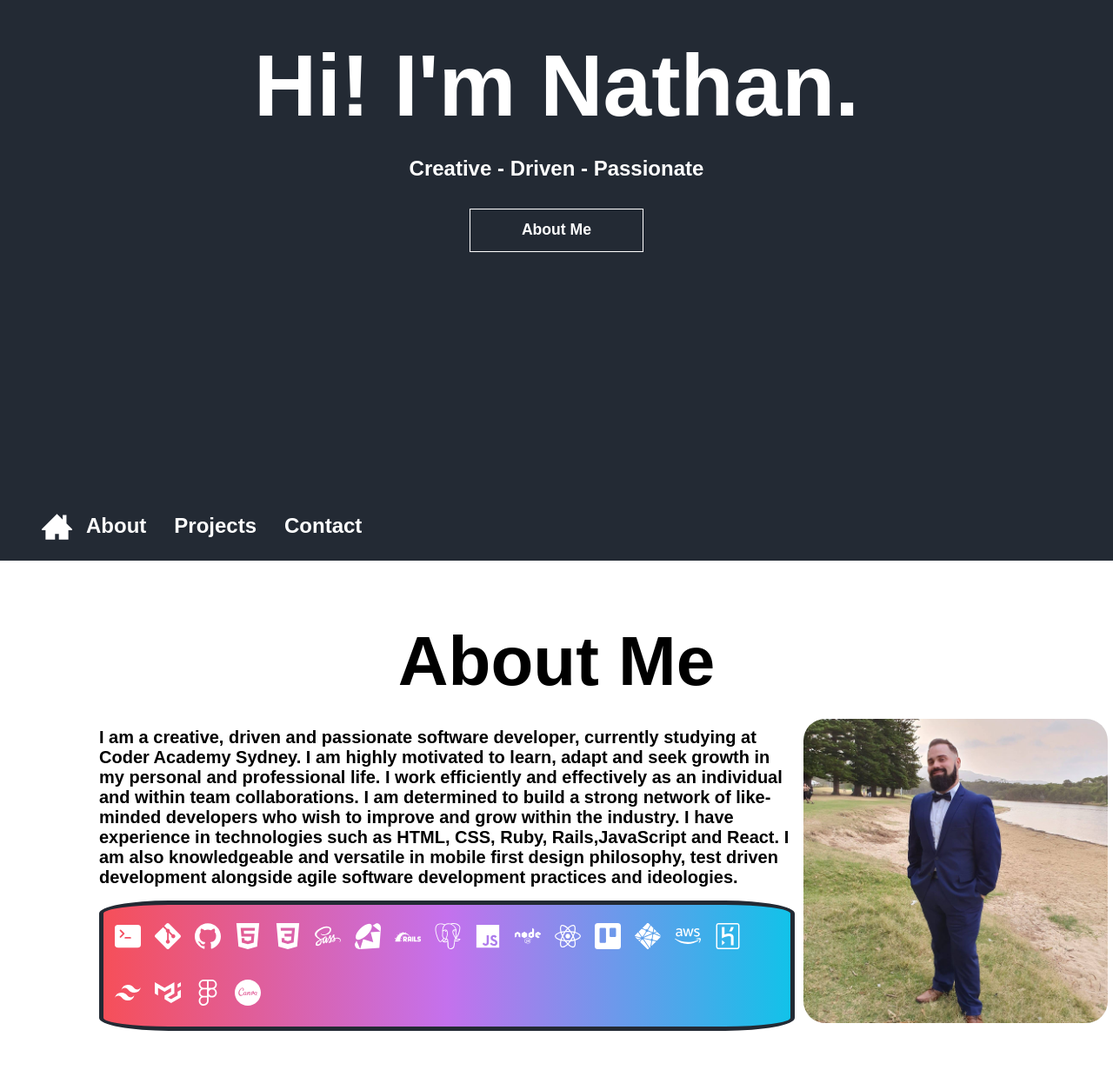
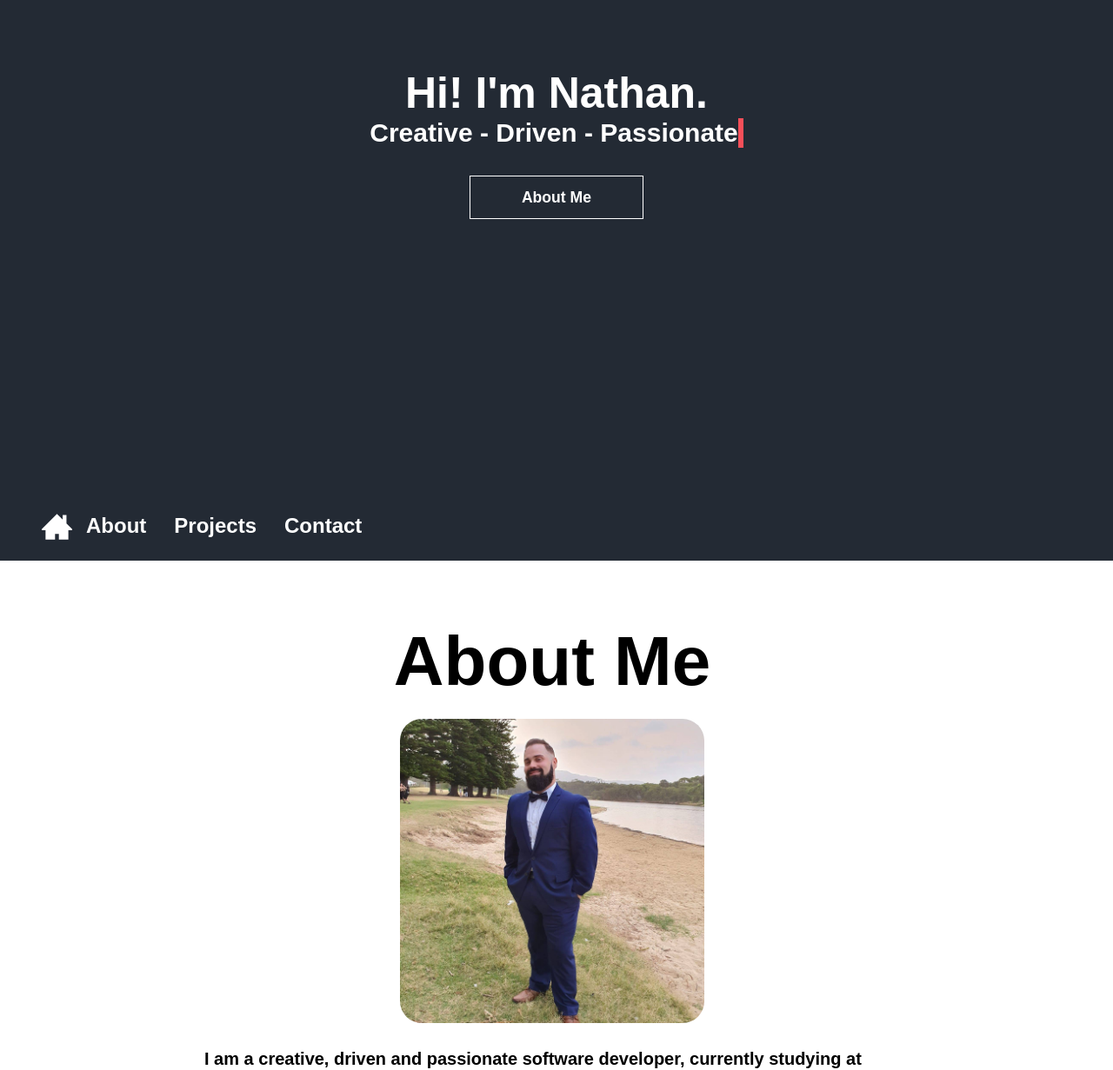
Before and after one commit to NJBLAGA/Portfolio-V2, a React (Create React App) app: page / in a window 1280 px wide. Shown: the part 235-1466 px from the top of the page at 87% size. Built offline with nearby package versions, Linux system fonts and the light colour scheme.

Commit message:
Added Projects Content

```diff
--- a/src/components/About/index.js
+++ b/src/components/About/index.js
@@ -8,37 +8,33 @@ import {
   BioOne,
   Skills,
   Skill,
-  AboutRightSide,
   AboutImage,
 } from "../styled-components/About";
 
 const AboutMe = ({ id, title, img, alt, skills, bioOne }) => {
   return (
-    <>
+    <React.Fragment>
       <AboutContainer id={id}>
         <AboutWrapper>
-          <Title>{title}</Title>
           <AboutSubSection>
             <AboutLeftSide>
+              <Title>{title}</Title>
+              <AboutImage src={img} alt={alt} />
               <BioOne>{bioOne}</BioOne>
               <Skills>
                 {skills.map(function (SkillIcons) {
                   return (
-                    <Skill>
-                      <SkillIcons size={30} key={id} />
+                    <Skill key={SkillIcons.toString()}>
+                      <SkillIcons size={40} />
                     </Skill>
                   );
                 })}
               </Skills>
             </AboutLeftSide>
-
-            <AboutRightSide>
-              <AboutImage src={img} alt={alt} />
-            </AboutRightSide>
           </AboutSubSection>
         </AboutWrapper>
       </AboutContainer>
-    </>
+    </React.Fragment>
   );
 };
 
--- a/src/components/NavBar/index.js
+++ b/src/components/NavBar/index.js
@@ -28,7 +28,7 @@ const NavBar = ({ toggle }) => {
                 duration={1500}
                 spy={true}
                 exact="true"
-                offset={-80}
+                offset={-10}
               >
                 About
               </NavLinks>
--- a/src/components/styled-components/About.js
+++ b/src/components/styled-components/About.js
@@ -27,17 +27,21 @@ export const AboutWrapper = styled.div`
 `;
 
 export const Title = styled.h1`
+  justify-self: center;
   font-size: 80px;
   font-weight: 800;
   color: black;
   align-self: center;
+
   margin-bottom: 20px;
   @media screen and (max-width: 480px) {
     font-size: 32px;
+    margin-top: 40px;
   }
 
   @media screen and (max-width: 768px) {
     align-self: left;
+    margin-top: px;
   }
 `;
 
@@ -65,42 +69,43 @@ export const AboutLeftSide = styled.div`
 
 export const BioOne = styled.p`
   margin-top: 10px;
-  margin-bottom: 10px;
+  margin-bottom: 20px;
   width: 800px;
   font-size: 20px;
 
   @media screen and (max-width: 768px) {
     width: 100%;
     font-size: 15px;
+    text-align: left;
   }
 `;
 
 export const Skills = styled.div`
-  height: 150px;
+  height: 90%;
+  width: 100%;
   align-items: center;
   width: 800px;
   display: flex;
   flex-wrap: wrap;
-  padding: 5px;
   margin-top: 5px;
   margin-left: 0;
   background: linear-gradient(to right, #f64f59, #c471ed, #12c2e9);
   border: 5px solid #232a34;
-  border-radius: 10%;
+  border-radius: 0%;
   @media screen and (max-width: 768px) {
     display: flex;
     flex-direction: row;
     height: 90%;
     width: 100%;
-    margin: 10px;
+    margin-top: 10px;
     border: 2px solid #232a34;
-    border-radius: 5%;
-    padding: 4px;
+    border-radius: 0%;
+    padding: 10px;
   }
 `;
 
 export const Skill = styled.div`
-  margin: 8px;
+  margin: 10px;
   color: #fff;
 
   &:hover {
@@ -108,23 +113,18 @@ export const Skill = styled.div`
   }
   @media screen and (max-width: 768px) {
     padding: 2px;
+    margin: 8px;
   }
-`;
-
-export const AboutRightSide = styled.div`
-  display: flex;
-  flex-direction: column;
-  margin-right: 10px;
-  margin-bottom: 10px;
 `;
 
 export const AboutImage = styled.img`
   width: 350px;
   height: 350px;
   border-radius: 25px;
+  align-self: center;
+  margin-bottom: 20px;
   @media screen and (max-width: 768px) {
     align-self: center;
-    margin-top: 10px;
     width: 200px;
     height: 200px;
   }
--- a/src/components/styled-components/Contact.js
+++ b/src/components/styled-components/Contact.js
@@ -11,7 +11,7 @@ export const ContactContainer = styled.div`
 export const ContactWrapper = styled.div`
   display: grid;
   z-index: 1;
-  height: 100vh;
+  height: 150vh;
   width: 100%;
   max-width: 1100px;
   margin-left: auto;
--- a/src/components/styled-components/Landing.js
+++ b/src/components/styled-components/Landing.js
@@ -41,8 +41,18 @@ export const LandingContent = styled.div`
 
 export const Landing1 = styled.h1`
   color: #fff;
-  font-size: 100px;
-  text-align: center;
+  font-size: 50px;
+
+  /* The typewriter cursor effect */
+  @keyframes blink-caret {
+    from,
+    to {
+      border-color: transparent;
+    }
+    50% {
+      border-color: #f64f59;
+    }
+  }
 
   @media screen and (max-width: 768px) {
     font-size: 40px;
@@ -56,9 +66,28 @@ export const Landing1 = styled.h1`
 export const LandingP = styled.p`
   margin-top: 24px;
   color: #fff;
-  font-size: 24px;
+  font-size: 30px;
   text-align: center;
   max-width: 600px;
+  text-align: center;
+  overflow: hidden;
+  border-right: 0.2em solid #f64f59;
+  white-space: nowrap;
+  margin: 0 auto;
+  animation: typing 3.5s steps(30, end), 0.75s step-end infinite;
+
+  /* The typing effect */
+  @keyframes typing {
+    from {
+      width: 0;
+    }
+    to {
+      width: 100%;
+    }
+  }
+  @media screen and (max-width: 480px) {
+    font-size: 20px;
+  }
 `;
 
 export const LandingWrapper = styled.div`
--- a/src/components/styled-components/Projects.js
+++ b/src/components/styled-components/Projects.js
@@ -11,7 +11,7 @@ export const ProjectsContainer = styled.div`
 export const ProjectsWrapper = styled.div`
   display: grid;
   z-index: 1;
-  height: 100vh;
+  height: 150vh;
   width: 100%;
   max-width: 1100px;
   margin-left: auto;
```
